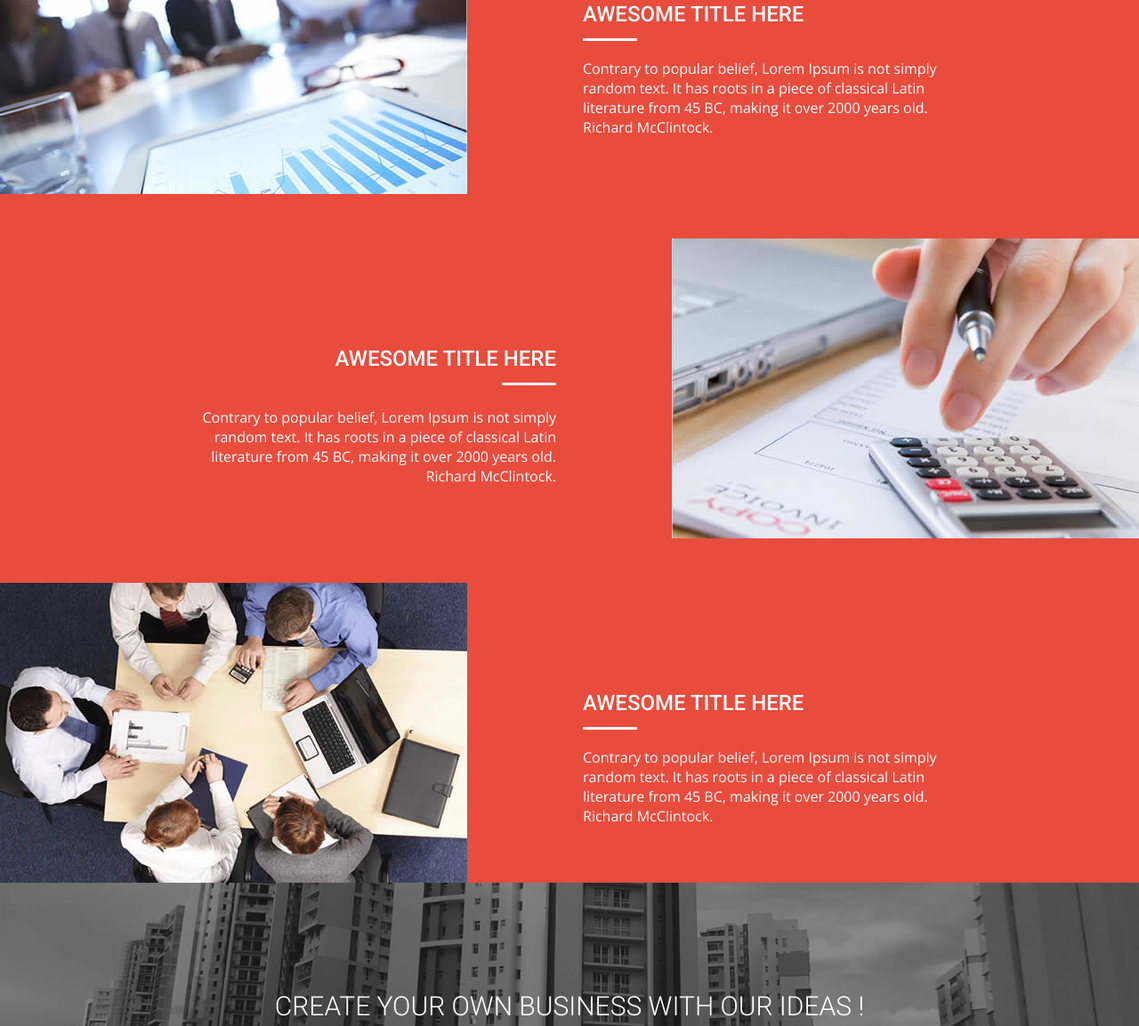
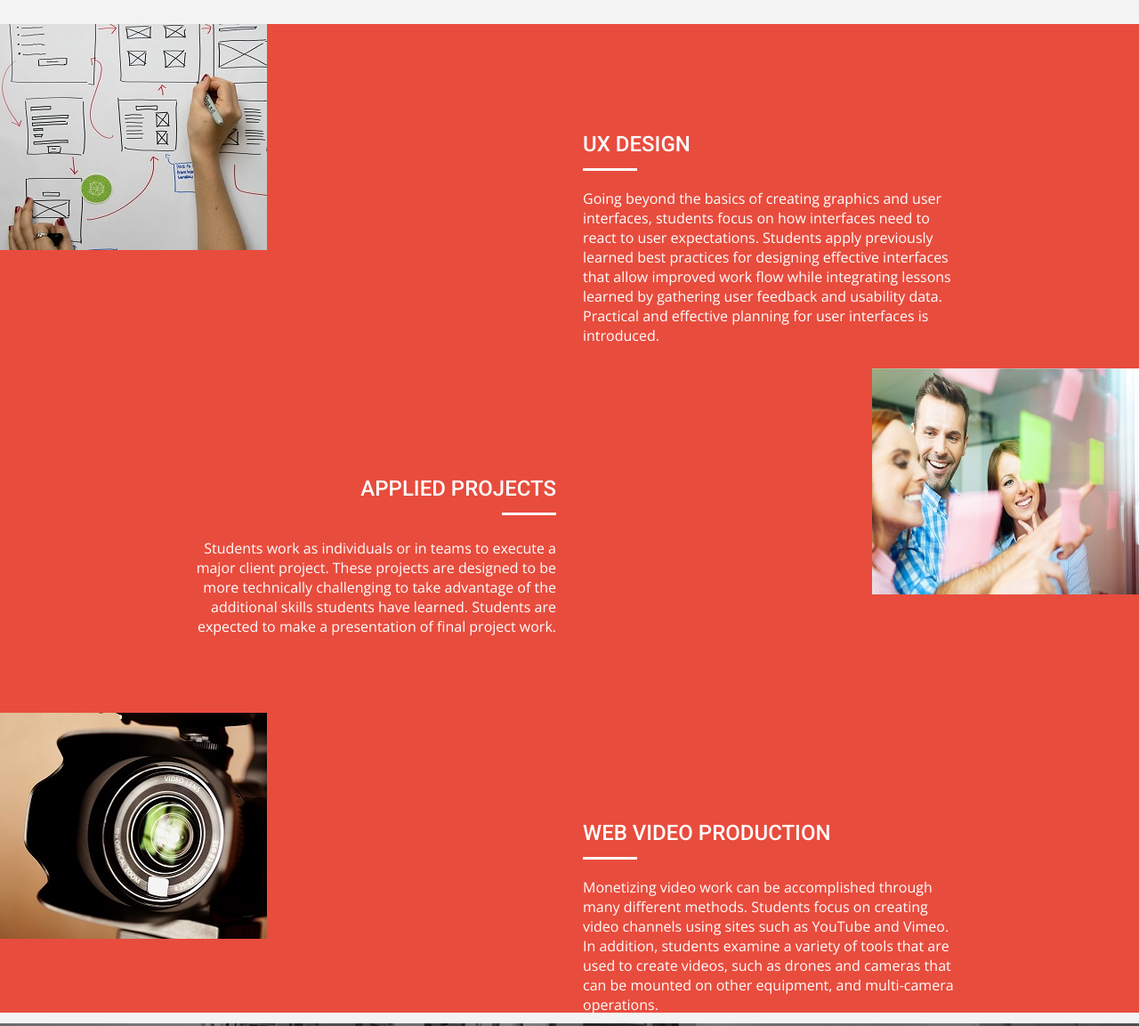
Before and after one commit to MTM6330-F17/talon-final, a plain HTML site: page index.html in a window 1280 px wide. Shown: the part 4088-5241 px from the top of the page at 89% size. Drawn offline with nearby package versions, Linux system fonts and the light colour scheme.

Commit message:
Changed services and classes, imgaes

```diff
--- a/css/style.css
+++ b/css/style.css
@@ -629,16 +629,16 @@ a:hover{
 }
 
 .single_service_area{
-    background: url(../images/service1.jpg) no-repeat left top;
+    background: url(../images/AAEAAQAAAAAAAAiqAAAAJDlkNTcxMzA1LTMzODEtNDA5Mi1iMjk1LTFkZjRmZDMwNjY1ZA.jpg) no-repeat left top;
     height: 337px;
     margin-top: 50px;
 }
 .single_service_area_two{
-	background: url(../images/service2.jpg) no-repeat right top;
+	background: url(../images/DIY-Project-Planning-Workshop.jpg) no-repeat right top;
     height: 337px;
 }
 .single_service_area_three{
-    background: url(../images/service3.jpg) no-repeat left top;
+    background: url(../images/111111111.jpg) no-repeat left top;
     height: 337px;
 }
 
--- a/index.html
+++ b/index.html
@@ -138,6 +138,7 @@
 							<div class="single_left_icon">
 								<a href=""><i class="fa fa-star"></i></a>
 							</div>
+
 
 							<div class="single_right_text">
 								<h4>UI / UX DESIGN</h4>
@@ -311,6 +312,7 @@
 	</section>
 
 
+	/* Taryn did this section*/
 
 	<section id="service" class="service">
 		<div class="container">
@@ -318,7 +320,7 @@
 				<div class="head_title text-center wow zoomIn" data-wow-duration="0.5s">
 					<h2>OUR BEST SERVICE</h2>
 					<div class="separetor"></div>
-					<p>Lorem Ipsum is simply dummy text of the printing and typesetting industry been the industry's standard dummy text</p>
+					<p>Applied Projects provide students an opportunity to work with live clients, using their skills to build real-world applications and multimedia products. Working in teams, students plan, manage and develop a project through the full project cycle, from proposal to post-mortem, while developing teamwork skills and using the techniques and best practices acquired through the Project Management Skills class.</p>
 				</div>
 			</div>
 		</div>
@@ -326,27 +328,27 @@
 			<div class="single_service_area single_service_area_one wow fadeIn" data-wow-duration="1.5s">
 				<div class="col-md-6 col-md-offset-6 col-sm-5 col-sm-offset-7">
 					<div class="single_service">
-						<h4>AWESOME TITLE HERE</h4>
+						<h4>UX DESIGN</h4>
 						<div class="separetorwhite"></div>
-						<p>Contrary to popular belief, Lorem Ipsum is not simply random text. It has roots in a piece of classical Latin literature from 45 BC, making it over 2000 years old. Richard McClintock.</p>
+						<p>Going beyond the basics of creating graphics and user interfaces, students focus on how interfaces need to react to user expectations. Students apply previously learned best practices for designing effective interfaces that allow improved work flow while integrating lessons learned by gathering user feedback and usability data. Practical and effective planning for user interfaces is introduced.</p>
 					</div>
 				</div>
 			</div>
 			<div class="single_service_area single_service_area_two wow fadeIn" data-wow-duration="2.5s">
 				<div class="col-md-6 col-sm-5 text-right">
 					<div class="single_service">
-						<h4>AWESOME TITLE HERE</h4>
+						<h4>APPLIED PROJECTS</h4>
 						<div class="separetorwhite floatright"></div>
-						<p class="service_P">Contrary to popular belief, Lorem Ipsum is not simply random text. It has roots in a piece of classical Latin literature from 45 BC, making it over 2000 years old. Richard McClintock.</p>
+						<p class="service_P">Students work as individuals or in teams to execute a major client project. These projects are designed to be more technically challenging to take advantage of the additional skills students have learned. Students are expected to make a presentation of final project work.</p>
 					</div>
 				</div>
 			</div>
 			<div class="single_service_area single_service_area_three wow fadeIn" data-wow-duration="3.5s">
 				<div class="col-md-6 col-md-offset-6 col-sm-5 col-sm-offset-7">
 					<div class="single_service">
-						<h4>AWESOME TITLE HERE</h4>
+						<h4>WEB VIDEO PRODUCTION</h4>
 						<div class="separetorwhite"></div>
-						<p>Contrary to popular belief, Lorem Ipsum is not simply random text. It has roots in a piece of classical Latin literature from 45 BC, making it over 2000 years old. Richard McClintock.</p>
+						<p>Monetizing video work can be accomplished through many different methods. Students focus on creating video channels using sites such as YouTube and Vimeo. In addition, students examine a variety of tools that are used to create videos, such as drones and cameras that can be mounted on other equipment, and multi-camera operations.</p>
 					</div>
 				</div>
 			</div>
```
Also changed, not shown: images/111111111.jpg (added), images/AAEAAQAAAAAAAAiqAAAAJDlkNTcxMzA1LTMzODEtNDA5Mi1iMjk1LTFkZjRmZDMwNjY1ZA.jpg (added), images/DIY-Project-Planning-Workshop.jpg (added).
